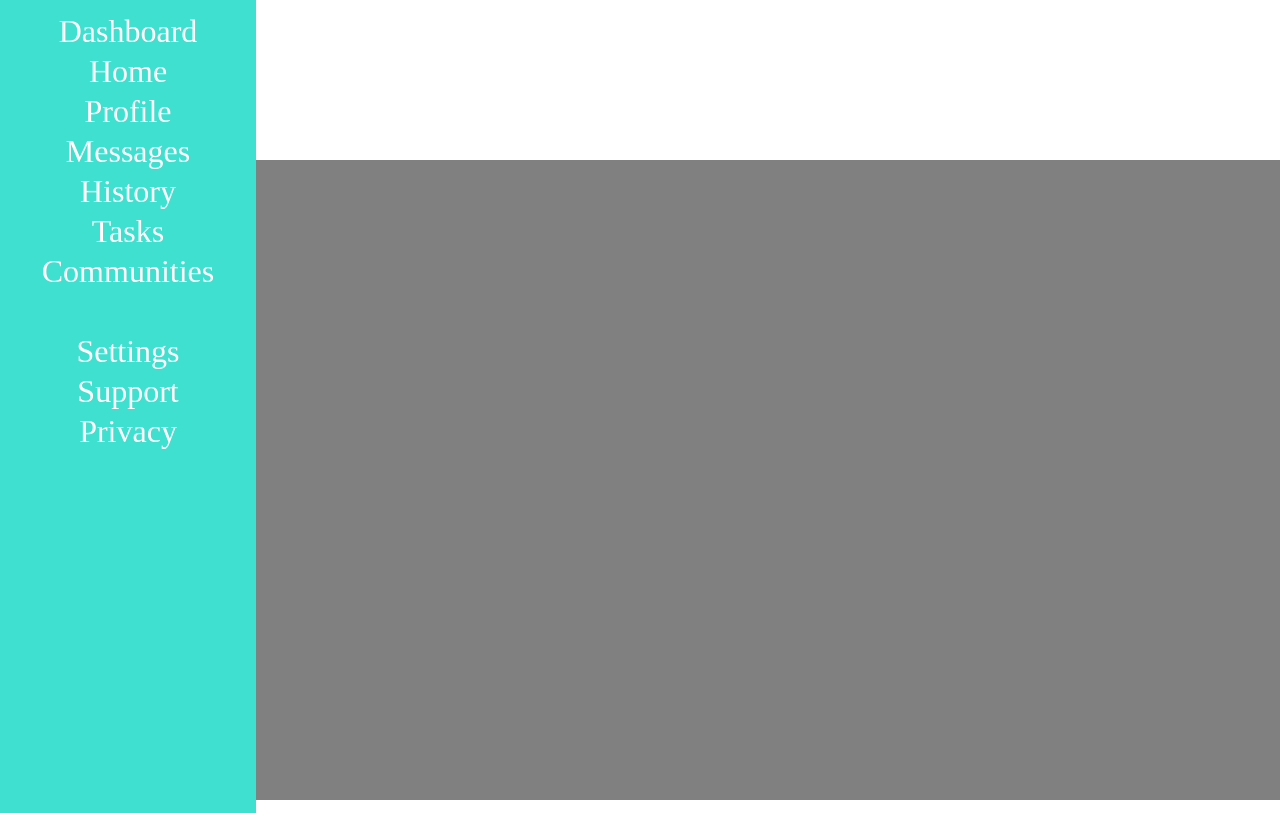
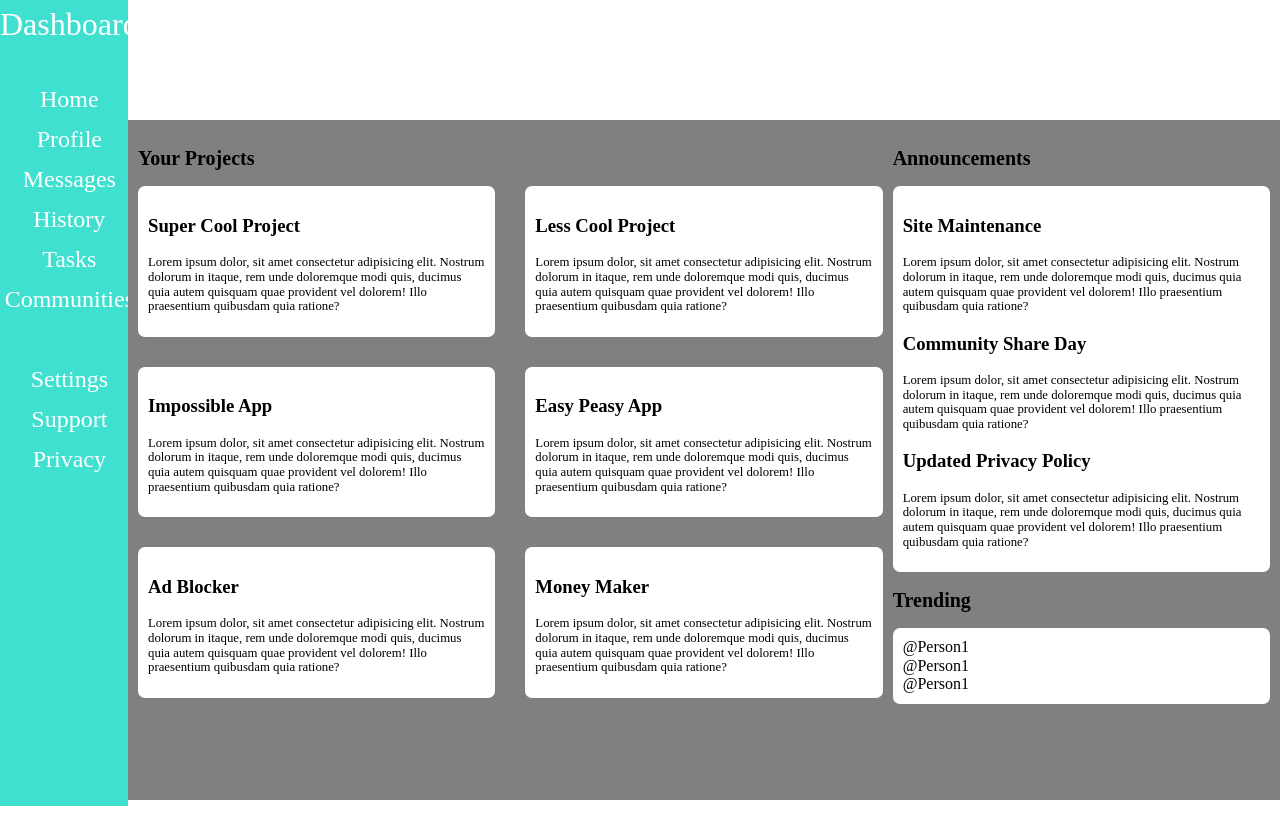
Before and after one commit to Adonuu/odin-grid, a website: page index.html in a window 1280 px wide. Drawn offline with nearby package versions, Linux system fonts and the light colour scheme.

Commit message:
added main Area html tags did basic css styling for the main Area

```diff
--- a/index.css
+++ b/index.css
@@ -2,8 +2,8 @@ body {
     width: 100%;
     height: 100vh;
     display: grid;
-    grid-template-columns: 20% 80%;
-    grid-template-rows: 20% 80%;
+    grid-template-columns: 10% 90%;
+    grid-template-rows: 15% 85%;
     grid-template-areas:
         "navBar topBar"
         "navBar mainArea";
@@ -16,7 +16,7 @@ body {
     grid-area: navBar;
     background-color: turquoise;
     display: grid;
-    grid-template-rows: repeat(11, 5%);
+    grid-template-rows: 10% repeat(10, 5%);
     padding-top: 5%;
 }
 
@@ -31,6 +31,66 @@ body {
 
 .navItem {
     color: white;
-    font-size: 2rem;
+    font-size: 1.5rem;
     text-align: center;
 }
+
+#logo {
+    font-size: 2rem;
+}
+
+.mainArea {
+    padding: 10px;
+    display: grid;
+    grid-template-columns: 2fr 1fr;
+    grid-template-rows: 1fr 1fr;
+    grid-template-areas:
+        "projects annoucements"
+        "projects trending";
+}
+
+#projects {
+    grid-area: projects;
+}
+
+#annoucements {
+    grid-area: annoucements;
+}
+
+#trending {
+    grid-area: trending;
+}
+
+#projectContainer {
+    padding-right: 10px;
+    display: grid;
+    grid-template-columns: repeat(2, 1fr);
+    grid-template-rows: repeat(3, 1fr);
+    gap: 30px;
+}
+
+.project {
+    padding: 10px;
+    background-color: white;
+    border-radius: 7px;
+}
+
+#annoucementsContainer {
+    padding: 10px;
+    background-color: white;
+    border-radius: 7px;
+}
+
+h2 {
+    font-size: 1.25rem;
+}
+
+p {
+    font-size: 0.8rem;
+}
+
+#trendingContainer {
+    background-color: white;
+    border-radius: 7px;
+    padding: 10px;
+}
--- a/index.html
+++ b/index.html
@@ -1,5 +1,6 @@
 <!DOCTYPE html>
 <html lang="en">
+
 <head>
     <meta charset="UTF-8">
     <meta name="viewport" content="width=device-width, initial-scale=1.0">
@@ -8,6 +9,7 @@
     <script src="index.js"></script>
     <title>Admin Dashboard</title>
 </head>
+
 <body>
     <div class="navBar">
         <div id="logo" class="navItem">Dashboard</div>
@@ -26,7 +28,85 @@
 
     </div>
     <div class="mainArea">
-
+        <div id="projects">
+            <h2>Your Projects</h2>
+            <div id="projectContainer">
+                <div class="project">
+                    <h3 class="projectTitle">Super Cool Project</h3>
+                    <p class="projectDescription">Lorem ipsum dolor, sit amet consectetur adipisicing elit. Nostrum
+                        dolorum in itaque, rem unde doloremque modi quis, ducimus quia autem quisquam quae provident vel
+                        dolorem! Illo praesentium quibusdam quia ratione?</p>
+                </div>
+                <div class="project">
+                    <h3 class="projectTitle">Less Cool Project</h3>
+                    <p class="projectDescription">Lorem ipsum dolor, sit amet consectetur adipisicing elit. Nostrum
+                        dolorum in itaque, rem unde doloremque modi quis, ducimus quia autem quisquam quae provident vel
+                        dolorem! Illo praesentium quibusdam quia ratione?</p>
+                </div>
+                <div class="project">
+                    <h3 class="projectTitle">Impossible App</h3>
+                    <p class="projectDescription">Lorem ipsum dolor, sit amet consectetur adipisicing elit. Nostrum
+                        dolorum in itaque, rem unde doloremque modi quis, ducimus quia autem quisquam quae provident vel
+                        dolorem! Illo praesentium quibusdam quia ratione?</p>
+                </div>
+                <div class="project">
+                    <h3 class="projectTitle">Easy Peasy App</h3>
+                    <p class="projectDescription">Lorem ipsum dolor, sit amet consectetur adipisicing elit. Nostrum
+                        dolorum in itaque, rem unde doloremque modi quis, ducimus quia autem quisquam quae provident vel
+                        dolorem! Illo praesentium quibusdam quia ratione?</p>
+                </div>
+                <div class="project">
+                    <h3 class="projectTitle">Ad Blocker</h3>
+                    <p class="projectDescription">Lorem ipsum dolor, sit amet consectetur adipisicing elit. Nostrum
+                        dolorum in itaque, rem unde doloremque modi quis, ducimus quia autem quisquam quae provident vel
+                        dolorem! Illo praesentium quibusdam quia ratione?</p>
+                </div>
+                <div class="project">
+                    <h3 class="projectTitle">Money Maker</h3>
+                    <p class="projectDescription">Lorem ipsum dolor, sit amet consectetur adipisicing elit. Nostrum
+                        dolorum in itaque, rem unde doloremque modi quis, ducimus quia autem quisquam quae provident vel
+                        dolorem! Illo praesentium quibusdam quia ratione?</p>
+                </div>
+            </div>
+        </div>
+        <div id="annoucements">
+            <h2>Announcements</h2>
+            <div id="annoucementsContainer">
+                <div class="annoucement">
+                    <h3>Site Maintenance</h3>
+                    <p class="projectDescription">Lorem ipsum dolor, sit amet consectetur adipisicing elit. Nostrum
+                        dolorum in itaque, rem unde doloremque modi quis, ducimus quia autem quisquam quae provident vel
+                        dolorem! Illo praesentium quibusdam quia ratione?</p>
+                </div>
+                <div class="annoucement">
+                    <h3>Community Share Day</h3>
+                    <p class="projectDescription">Lorem ipsum dolor, sit amet consectetur adipisicing elit. Nostrum
+                        dolorum in itaque, rem unde doloremque modi quis, ducimus quia autem quisquam quae provident vel
+                        dolorem! Illo praesentium quibusdam quia ratione?</p>
+                </div>
+                <div class="annoucement">
+                    <h3>Updated Privacy Policy</h3>
+                    <p class="projectDescription">Lorem ipsum dolor, sit amet consectetur adipisicing elit. Nostrum
+                        dolorum in itaque, rem unde doloremque modi quis, ducimus quia autem quisquam quae provident vel
+                        dolorem! Illo praesentium quibusdam quia ratione?</p>
+                </div>
+            </div>
+        </div>
+        <div id="trending">
+            <h2>Trending</h2>
+            <div id="trendingContainer">
+                <div class="trendingPerson">
+                    <div>@Person1</div>
+                </div>
+                <div class="trendingPerson">
+                    <div>@Person1</div>
+                </div>
+                <div class="trendingPerson">
+                    <div>@Person1</div>
+                </div>
+            </div>
+        </div>
     </div>
 </body>
+
 </html>
```
